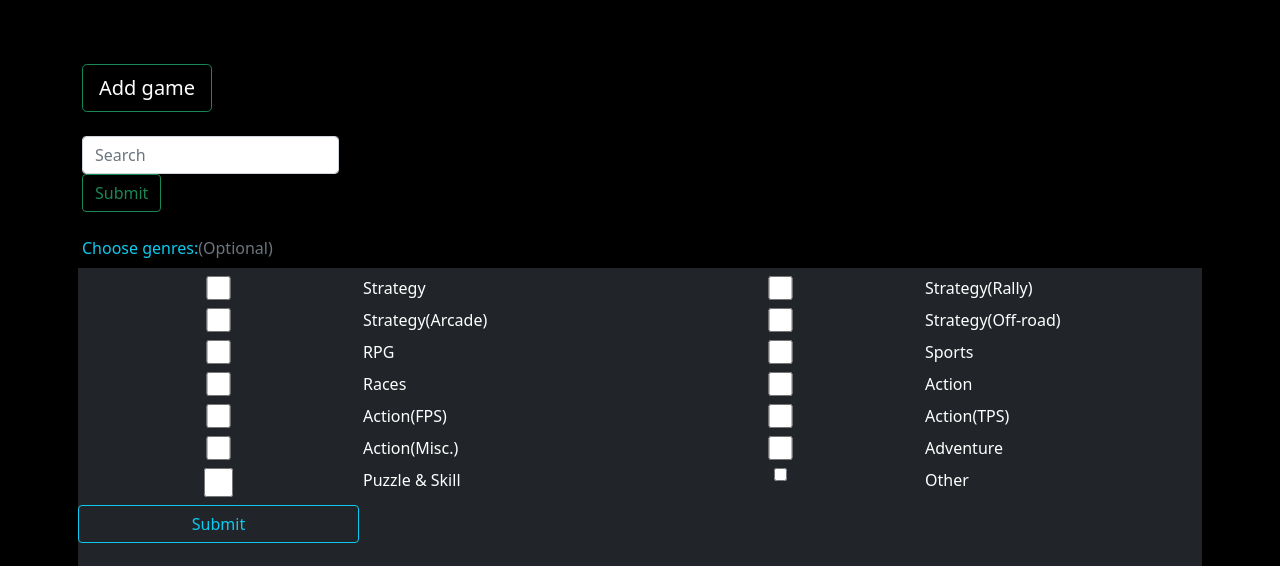
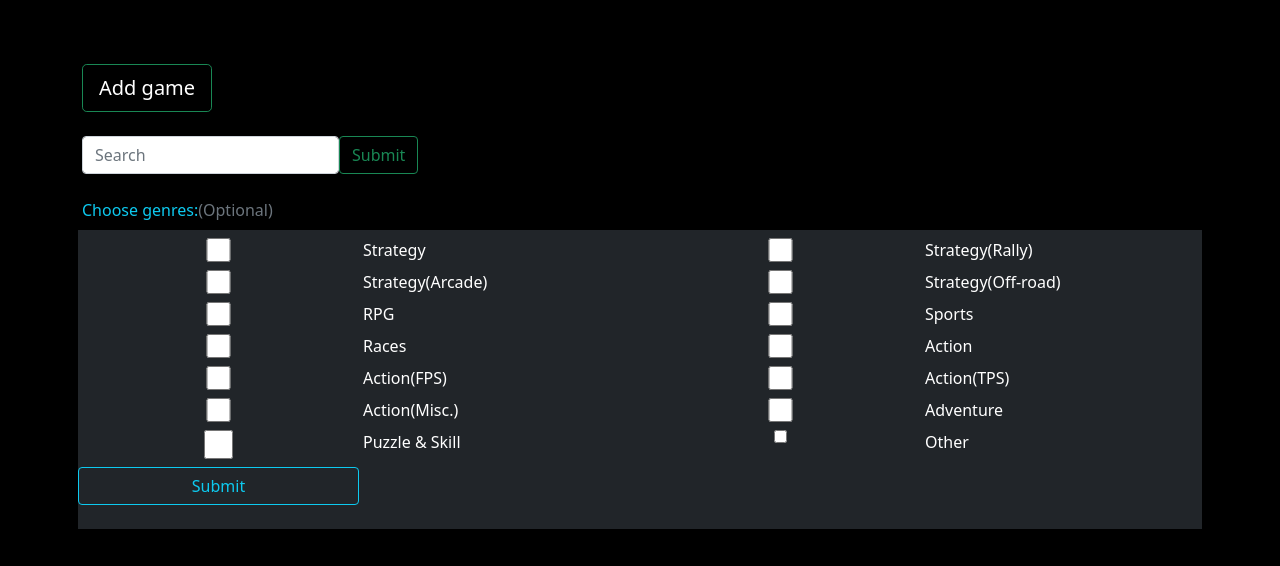
Before and after one commit to Ubuntovka/game_store, a Flask app: template gs_app/templates/games.html in a window 1280 px wide. Shown: the part 99-665 px from the top of the page. Run offline with Flask 2, Linux system fonts and the light colour scheme; the template is opened without the code that fills it, so the values that code supplies are empty.

Commit message:
Fixed bags from first pull request.

```diff
--- a/gs_app/templates/games.html
+++ b/gs_app/templates/games.html
@@ -28,6 +28,10 @@ a:hover {
 
 
 
+
+
+
+
 </style>
 {% endblock %}
 
@@ -41,11 +45,13 @@ Home
     <div class="container">
         <a href="/game/add" role="button" class="btn btn-lg btn-success mb-4">Add game</a>
 
-        <div class="nav col-md-3 text-end mb-4">
+        <div class="nav col-md-3 mb-4">
             <form method="get" class="nav col-12 col-md-auto mb-2 mb-md-0 me-lg-3">
-                <input type="search" class="form-control form-control-dark" placeholder="Search" name="search">
+                <nobr>
+                    <input type="search" class="form-control form-control-dark" placeholder="Search" name="search">
+                </nobr>
+                <input class="btn btn-outline-success" type="submit" value="Submit">
             </form>
-            <button class="btn btn-outline-success" type="submit">Submit</button>
         </div>
 
         <p class="text-info">Choose genres:<span class="text-muted">(Optional)</span></p>
```
